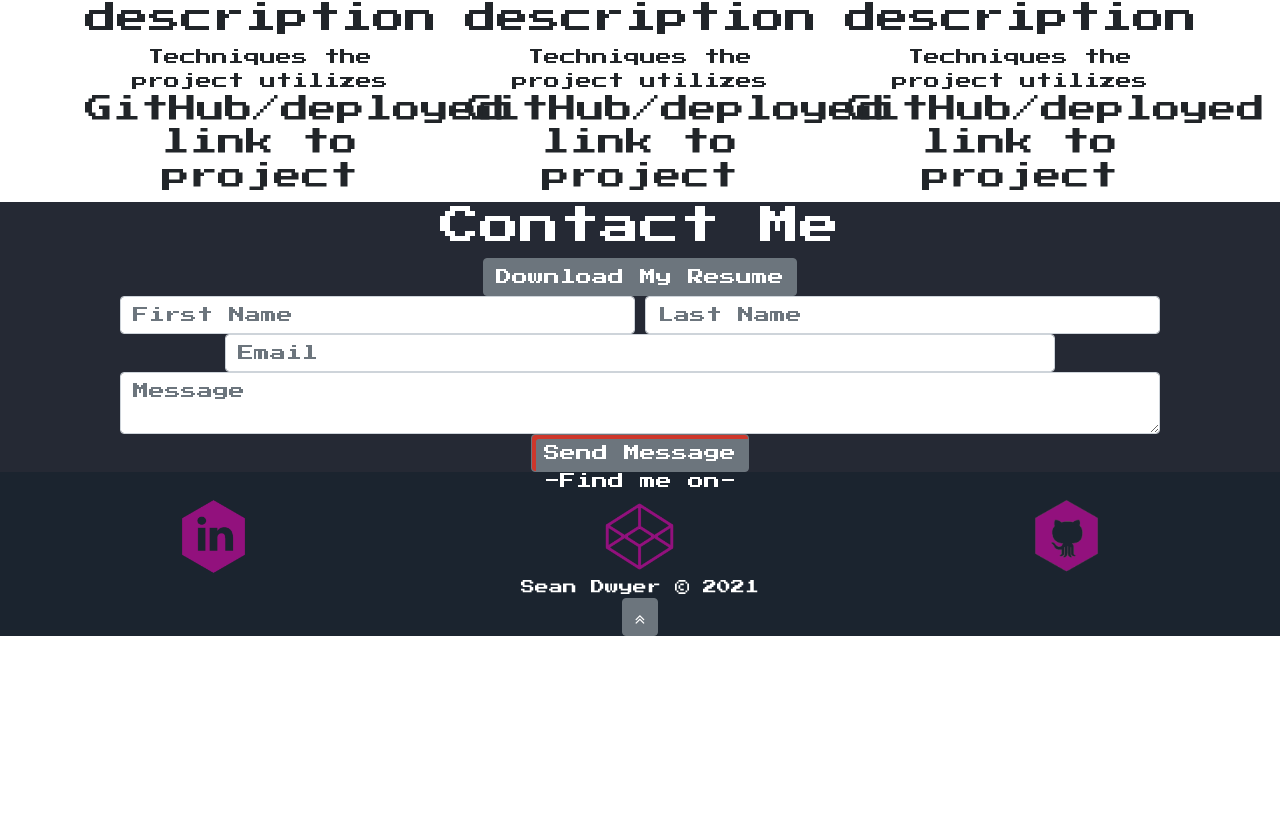
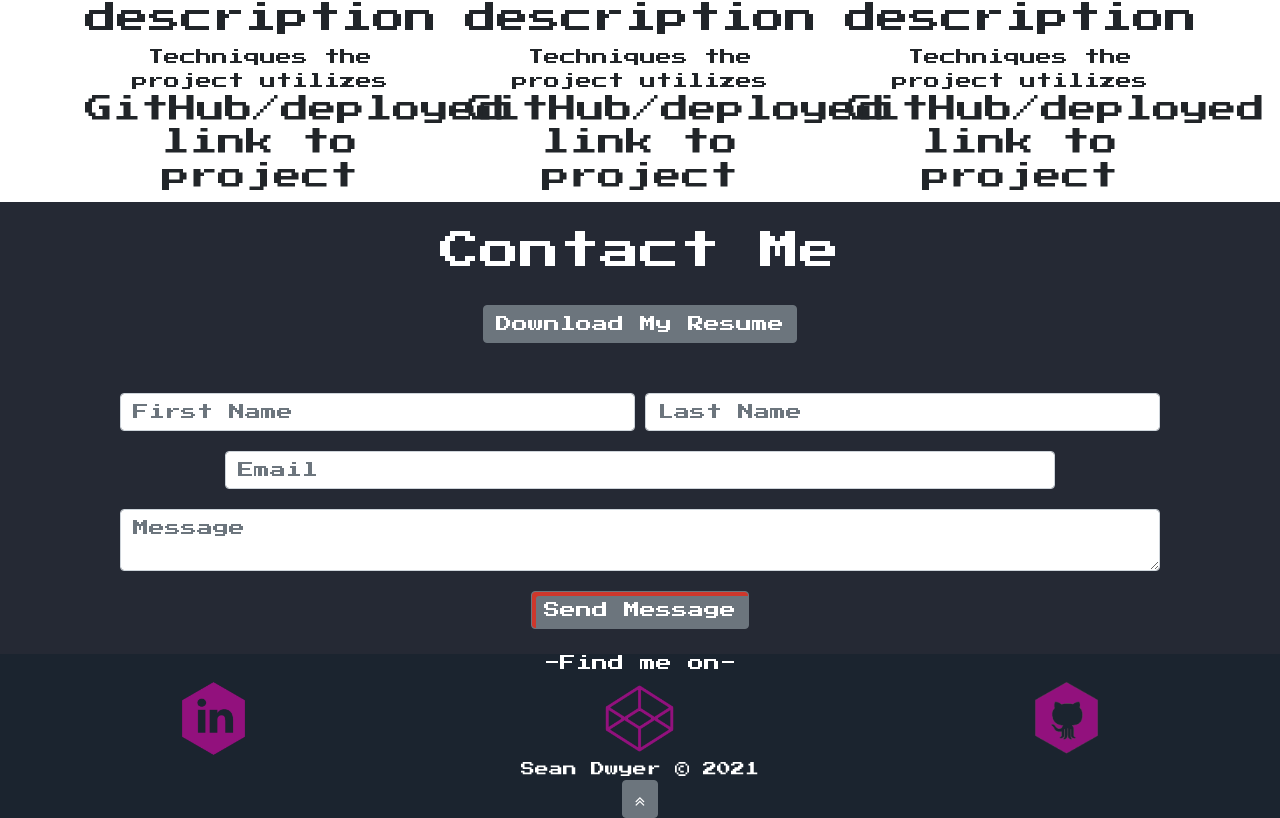
Before and after one commit to spdwyer06/Portfolio_React, a React (Create React App) app: page / in a window 1280 px wide. Shown: the part 2789-3607 px from the top of the page. Before the commit the page ends 3425 px from the top, so only its background shows below. Built offline with nearby package versions, Linux system fonts and the light colour scheme.

Commit message:
Add margins to ContactMe form

```diff
--- a/src/Components/ContactMe/ContactMe.css
+++ b/src/Components/ContactMe/ContactMe.css
@@ -12,3 +12,20 @@
     color: white;
     box-shadow: inset 4px 4px 0px 0px #ce372b;
 }
+
+.form-row{
+    margin-bottom: 20px;
+}
+
+#resume-btn{
+    margin-bottom: 50px;;
+}
+
+#contact-me-header{
+    margin-top: 25px;
+    margin-bottom: 30px;
+}
+
+#form-submit-btn{
+    margin-bottom: 25px;
+}
--- a/src/Components/ContactMe/ContactMe.js
+++ b/src/Components/ContactMe/ContactMe.js
@@ -23,12 +23,12 @@ const ContactMe = () => {
         <Container id='contact-me' fluid={true}>
             <Row>
                 <Col className='text-center'>
-                    <h1>Contact Me</h1>
+                    <h1 id='contact-me-header'>Contact Me</h1>
                 </Col>
             </Row>
             <Row>
                 <Col className='text-center'>
-                    <a  href='../../Assets/SeanDwyerResume.pdf' download='SeanDwyerResume.pdf'><Button>Download My Resume</Button></a>
+                    <a  href='../../Assets/SeanDwyerResume.pdf' download='SeanDwyerResume.pdf'><Button id='resume-btn'>Download My Resume</Button></a>
                 </Col>
             </Row>
             <Form onSubmit={handleSubmit}>
@@ -53,7 +53,7 @@ const ContactMe = () => {
                 </Row>
                 <Row>
                     <Col className='text-center'>
-                        <Button className='eight-bit-btn' type='submit'>Send Message</Button>
+                        <Button id='form-submit-btn' className='eight-bit-btn' type='submit'>Send Message</Button>
                     </Col>
                 </Row>
             </Form>
--- a/src/Components/LandingZone/LandingZone.js
+++ b/src/Components/LandingZone/LandingZone.js
@@ -10,7 +10,7 @@ const LandingZone = () => {
         <Container id='landing-zone' fluid={true}>
             <Row id='first-row'>
                 <Col className='text-center'>
-                <h1><span><img className='coin' src={Coin} /></span>INSERT COIN</h1>
+                <h1><span><img className='coin' src={Coin} alt='8-bit coin' /></span>INSERT COIN</h1>
                 </Col>
             </Row>
             <Row>
```
